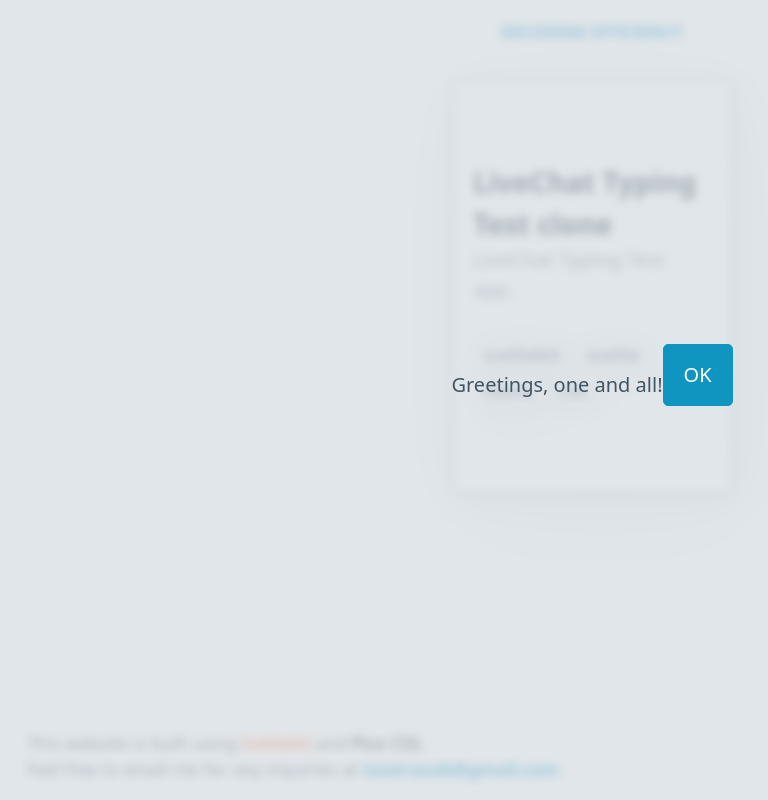
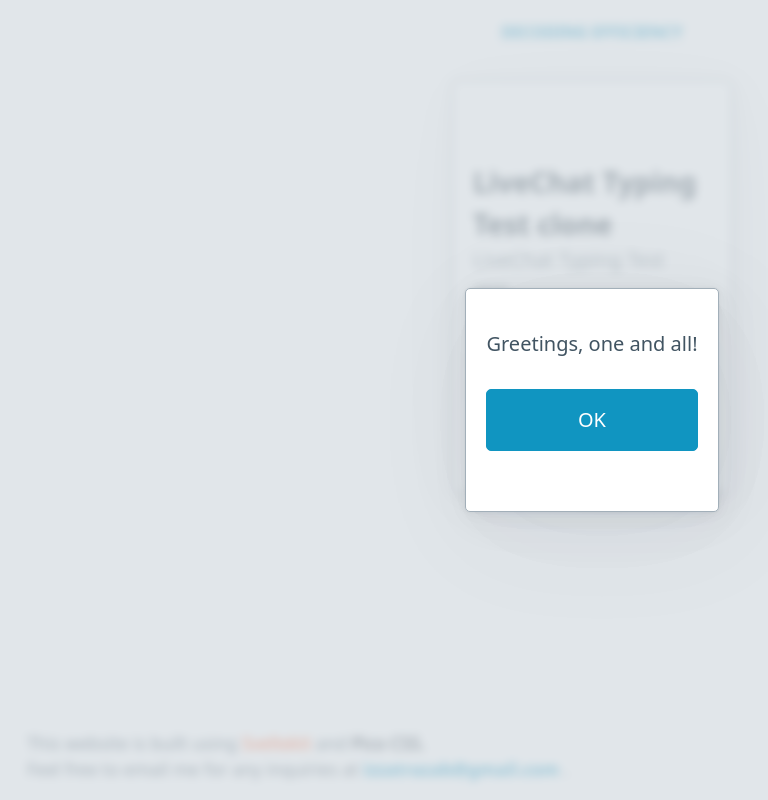
Before and after one commit to izzatrazab/DecodeEfficiency, a SvelteKit app: page / in a window 1280 px wide. Both pictures are taken after a click on the button "CATEGORY". Shown: the whole page, without its empty margins (48-816 px from the left). Built offline with nearby package versions, Linux system fonts and the light colour scheme.

Commit message:
prepare category dialog

```diff
--- a/src/routes/+layout.svelte
+++ b/src/routes/+layout.svelte
@@ -22,10 +22,11 @@
 	<slot />
 </main>
 <dialog open={dialog}>
-	<p>Greetings, one and all!</p>
-	<form method="dialog">
-		<button on:click={() => (dialog = false)}>OK</button>
-	</form>
+	<div class="card">
+		<p>Greetings, one and all!</p>
+		<button on:click={() => dialog = false}>OK</button>
+	</div>
+
 </dialog>
 
 <footer>
```
